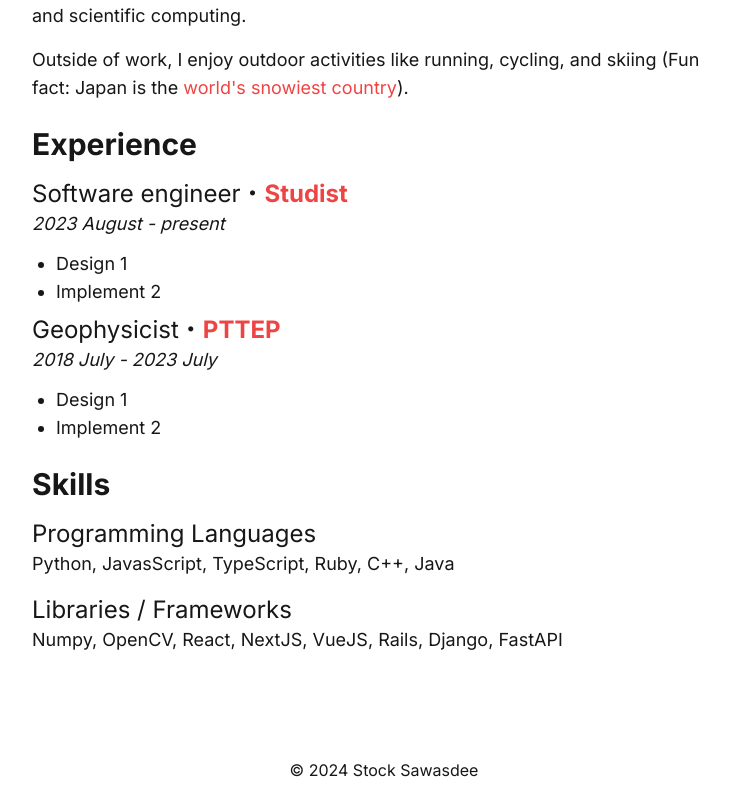
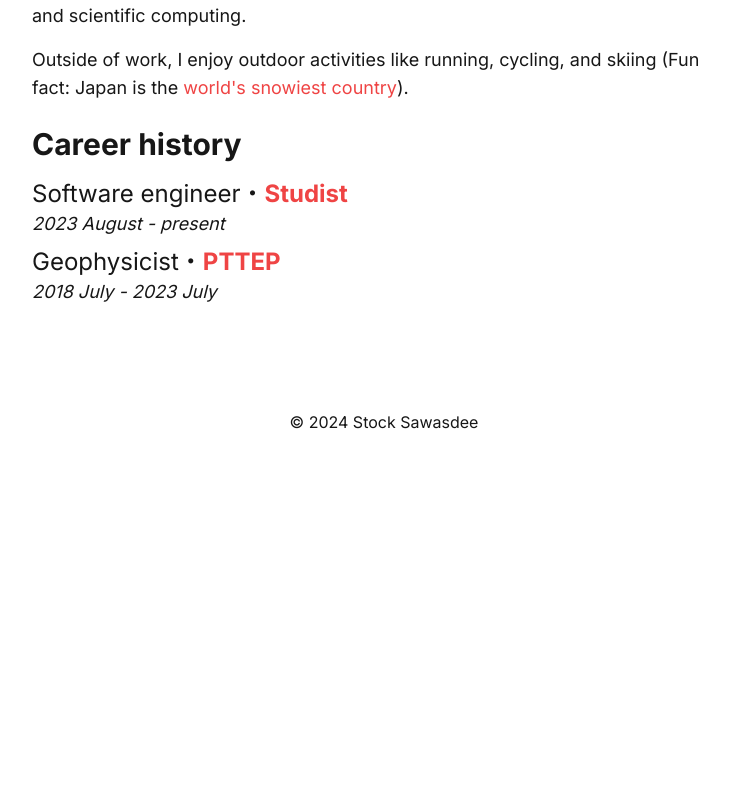
Before and after one commit to paphopsaw/sawasdee.dev, a Next.js app: page /about in a window 1280 px wide. Shown: the part 502-1300 px from the top of the page, without its empty margins (256-985 px from the left). After the commit the page ends 952 px from the top, so only its background shows below. Built offline with nearby package versions, Linux system fonts and the light colour scheme.

Commit message:
Edit about page

```diff
--- a/src/components/profile/index.tsx
+++ b/src/components/profile/index.tsx
@@ -6,7 +6,6 @@ type Job = {
   organizationLink: string;
   from: Date;
   to: Date | string;
-  descriptions: string[];
 };
 
 import { MONTH } from "@/utils/constants";
@@ -19,7 +18,6 @@ function renderYearMonth(date: Date | string): string {
 }
 
 export default function Profile() {
-  // TODO: Write descriptions
   const jobs: Job[] = [
     {
       title: "Software engineer",
@@ -27,7 +25,6 @@ export default function Profile() {
       organizationLink: "https://studist.jp/",
       from: new Date(2023, MONTH.AUGUST),
       to: "present",
-      descriptions: ["Design 1", "Implement 2"],
     },
     {
       title: "Geophysicist",
@@ -35,7 +32,6 @@ export default function Profile() {
       organizationLink: "https://www.pttep.com",
       from: new Date(2018, MONTH.JULY),
       to: new Date(2023, MONTH.JULY),
-      descriptions: ["Design 1", "Implement 2"],
     },
   ];
   return (
@@ -69,7 +65,7 @@ export default function Profile() {
         </p>
       </div>
       <div className="mb-6">
-        <h2>Experience</h2>
+        <h2>Career history</h2>
         {jobs.map((job) => (
           <div className="mb-2" key={job.title}>
             <h3>
@@ -78,27 +74,11 @@ export default function Profile() {
                 {job.organization}
               </Link>
             </h3>
-            <p className="mb-3 italic">{`${renderYearMonth(
+            <p className="mb-2 italic">{`${renderYearMonth(
               job.from
             )} - ${renderYearMonth(job.to)}`}</p>
-            <ul className="ml-6 list-disc">
-              {job.descriptions?.map((description) => (
-                <li key={description}>{description}</li>
-              ))}
-            </ul>
           </div>
         ))}
-      </div>
-      <div className="mb-6">
-        <h2 className="mb-4">Skills</h2>
-        <div>
-          <h3>Programming Languages</h3>
-          <p>Python, JavasScript, TypeScript, Ruby, C++, Java</p>
-        </div>
-        <div>
-          <h3>Libraries / Frameworks</h3>
-          <p>Numpy, OpenCV, React, NextJS, VueJS, Rails, Django, FastAPI</p>
-        </div>
       </div>
     </section>
   );
```
